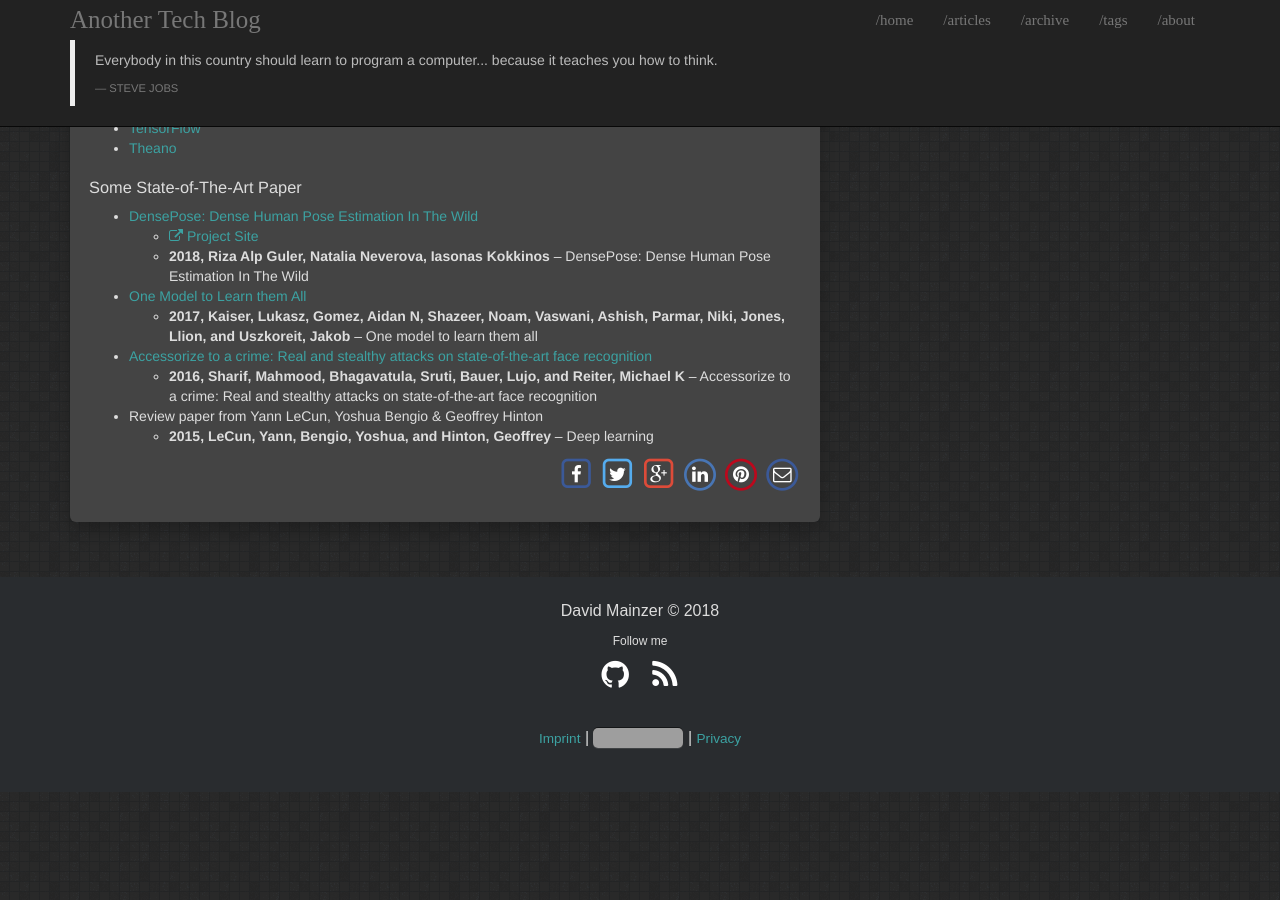
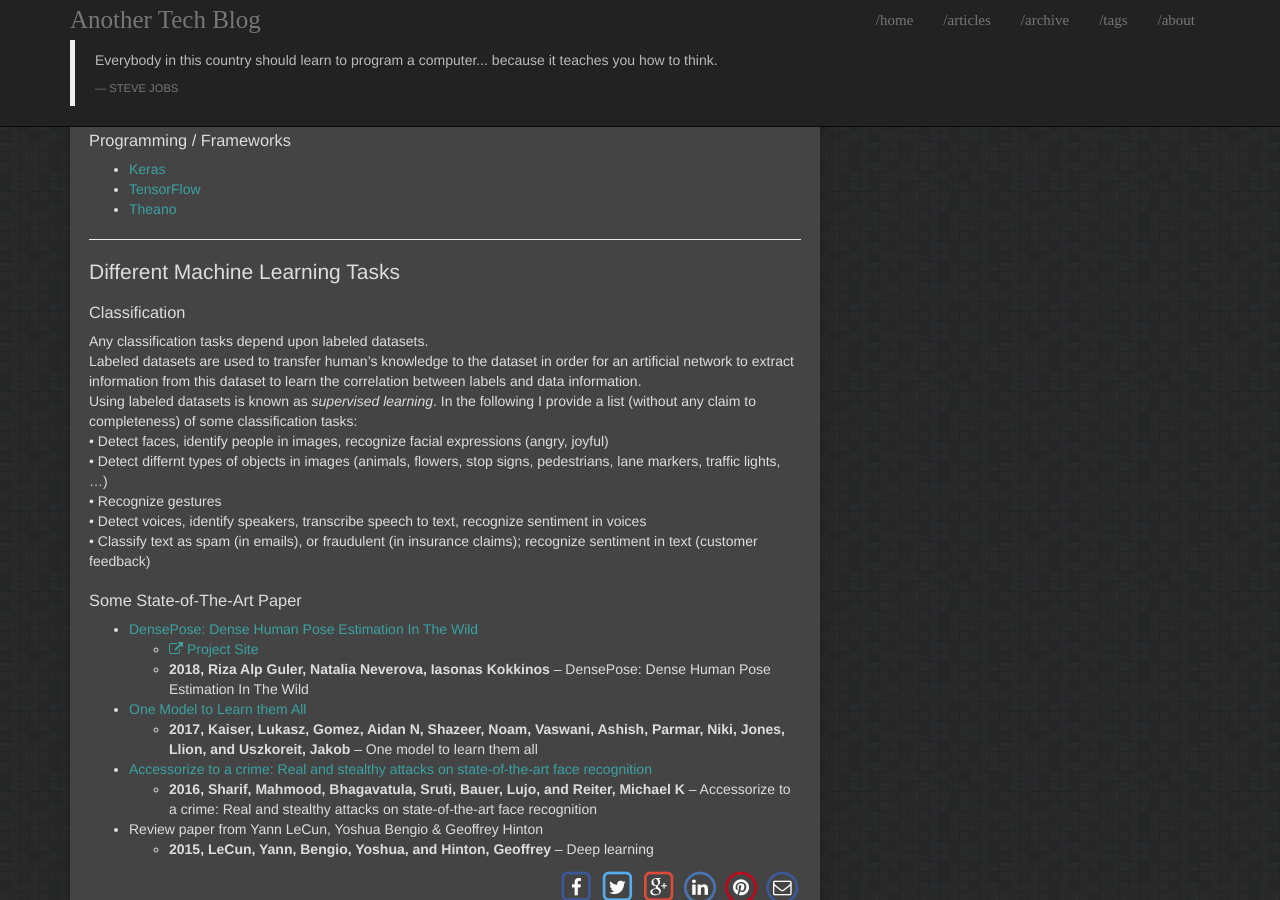
Before and after one commit to davidmainzer/davidmainzer.github.io, a Jekyll site: the page built from _articles/Deep_Learning.md, in a window 1280 px wide and 900 px high, scrolled down 969 px. Built offline with Jekyll 4.4.1, drawn with Linux system fonts in a browser that asks for light colours; before the commit the page ends 1761 px from its top, so only the background shows below that; some of the changed text lies outside the part shown; grey boxes are pictures that could not be loaded.

Commit message:
Update Deep_Learning.md

```diff
--- a/_articles/Deep_Learning.md
+++ b/_articles/Deep_Learning.md
@@ -36,6 +36,8 @@ This is a summary of some of the resources that I have either found useful mysel
 
 * [SciKitLearn](http://scikit-learn.org/stable/ "SciKitLearn")
 
+<hr>
+
 ## Deep Learning
 
 ### Reading
@@ -49,6 +51,24 @@ This is a summary of some of the resources that I have either found useful mysel
 * [TensorFlow](https://www.tensorflow.org/ "TensorFlow")
 * [Theano](http://www.deeplearning.net/software/theano/ "Theano")
 
+<hr>
+
+## Different Machine Learning Tasks
+
+### Classification
+
+Any classification tasks depend upon labeled datasets.
+Labeled datasets are used to transfer human's knowledge to the dataset in order for an artificial network to extract information from this dataset to learn the correlation between labels and data information.
+Using labeled datasets is known as *supervised learning*. In the following I provide a list (without any claim to completeness) of some classification tasks:
+	• Detect faces, identify people in images, recognize facial expressions (angry, joyful)
+	• Detect differnt types of objects in images (animals, flowers, stop signs, pedestrians, lane markers, traffic lights, ...)
+	• Recognize gestures
+	• Detect voices, identify speakers, transcribe speech to text, recognize sentiment in voices
+	• Classify text as spam (in emails), or fraudulent (in insurance claims); recognize sentiment in text (customer feedback)
+
+
+
+
 ### Some State-of-The-Art Paper
 
 * [DensePose: Dense Human Pose Estimation In The Wild](https://arxiv.org/abs/1802.00434)
```
